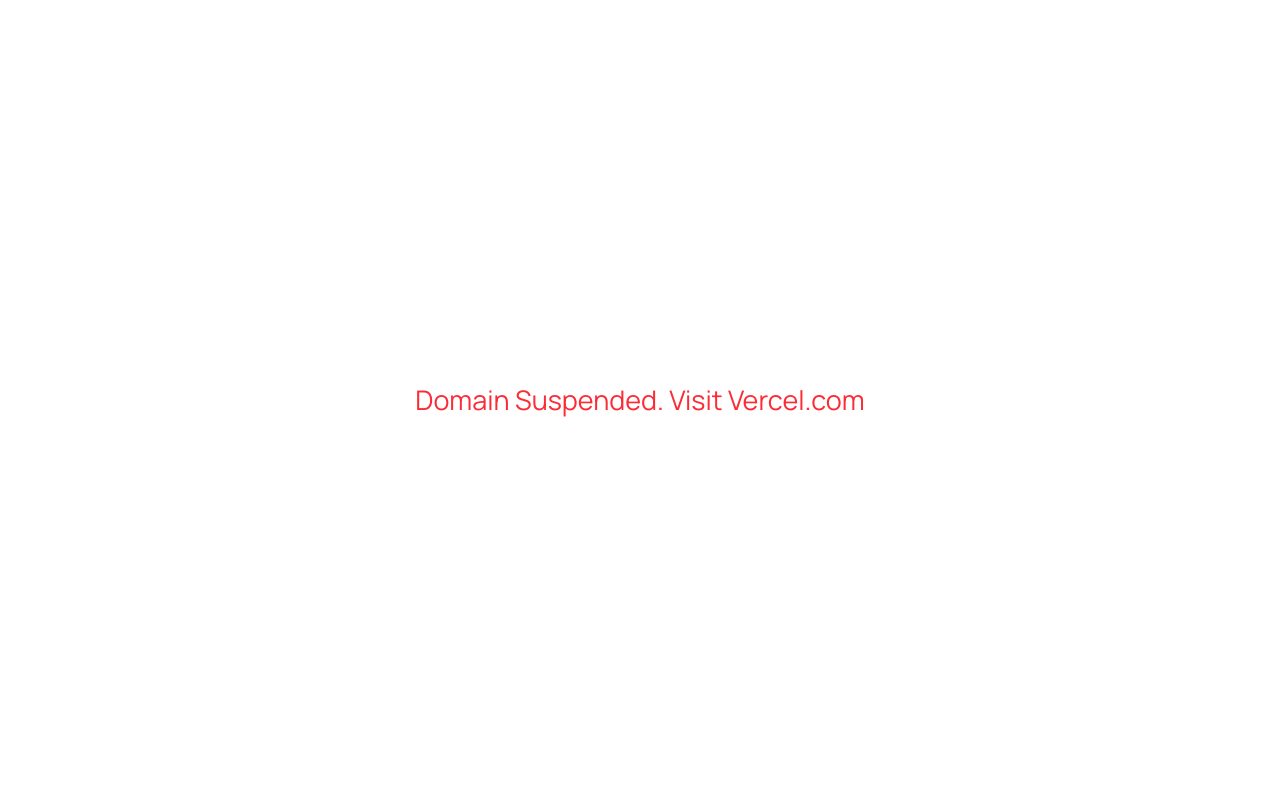
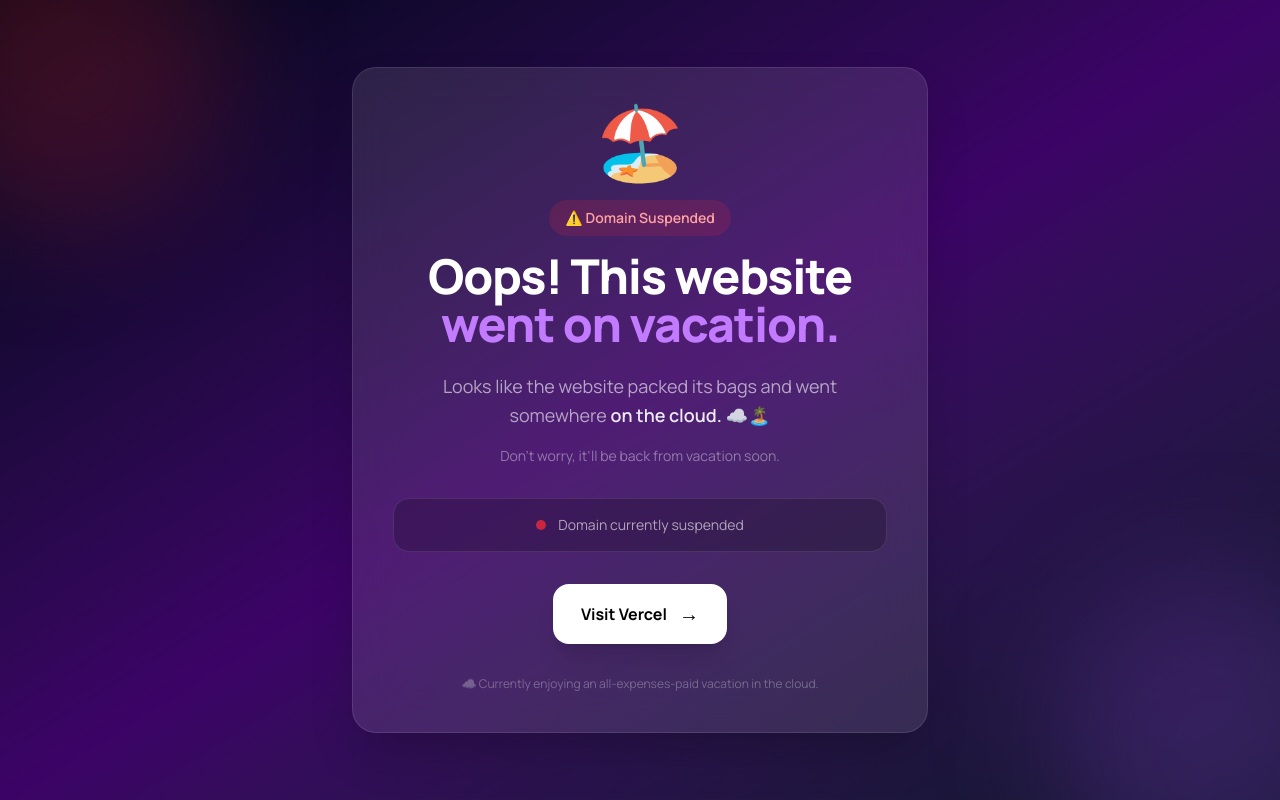
Before and after one commit to BERNARDMUTHENGI/greenbell, a React (Vite) app: page / in a window 1280 px wide. Built offline with nearby package versions, Linux system fonts and the light colour scheme.

Commit message:
website on cloud

```diff
--- a/src/App.jsx
+++ b/src/App.jsx
@@ -46,10 +46,65 @@
 
 export default function App() {
   return (
-    <div className="flex min-h-screen items-center justify-center">
-      <h1 className="text-red-500 text-[27px]">
-        Domain Suspended. Visit Vercel.com
-      </h1>
+    <div className="relative flex min-h-screen items-center justify-center overflow-hidden bg-gradient-to-br from-slate-950 via-purple-950 to-slate-900 px-6">
+
+      {/* Background glow */}
+      <div className="absolute -left-24 -top-24 h-80 w-80 rounded-full bg-red-500/20 blur-3xl" />
+      <div className="absolute -bottom-24 -right-24 h-80 w-80 rounded-full bg-purple-500/20 blur-3xl" />
+
+      {/* Main card */}
+      <div className="relative w-full max-w-xl rounded-3xl border border-white/10 bg-white/10 p-10 text-center shadow-2xl backdrop-blur-xl">
+
+        {/* Little vacationing character */}
+        <div className="mb-5 text-7xl animate-bounce">
+          🏖️
+        </div>
+
+        <div className="mb-4 inline-block rounded-full bg-red-500/15 px-4 py-2 text-sm font-semibold text-red-300">
+          ⚠️ Domain Suspended
+        </div>
+
+        <h1 className="text-4xl font-black tracking-tight text-white md:text-5xl">
+          Oops! This website
+          <span className="text-purple-400"> went on vacation.</span>
+        </h1>
+
+        <p className="mx-auto mt-6 max-w-md text-lg leading-relaxed text-white/60">
+          Looks like the website packed its bags and went somewhere
+          <span className="font-semibold text-white/90">
+            {" "}on the cloud. ☁️🏝️
+          </span>
+        </p>
+
+        <p className="mt-4 text-sm text-white/40">
+          Don't worry, it'll be back from vacation soon.
+        </p>
+
+        {/* Status */}
+        <div className="mt-8 rounded-2xl border border-white/10 bg-black/20 px-5 py-4">
+          <div className="flex items-center justify-center gap-3 text-sm text-white/60">
+            <span className="h-2.5 w-2.5 animate-pulse rounded-full bg-red-500" />
+            Domain currently suspended
+          </div>
+        </div>
+
+        {/* Vercel button */}
+        <a
+          href="https://vercel.com"
+          target="_blank"
+          rel="noopener noreferrer"
+          className="mt-8 inline-flex items-center gap-3 rounded-2xl bg-white px-7 py-4 font-bold text-black shadow-xl transition-all duration-300 hover:-translate-y-1 hover:scale-105 hover:shadow-purple-500/30"
+        >
+          Visit Vercel
+          <span className="text-xl">→</span>
+        </a>
+
+        {/* Tiny troll footer */}
+        <p className="mt-8 text-xs text-white/30">
+          ☁️ Currently enjoying an all-expenses-paid vacation in the cloud.
+        </p>
+
+      </div>
     </div>
   );
 }
```
